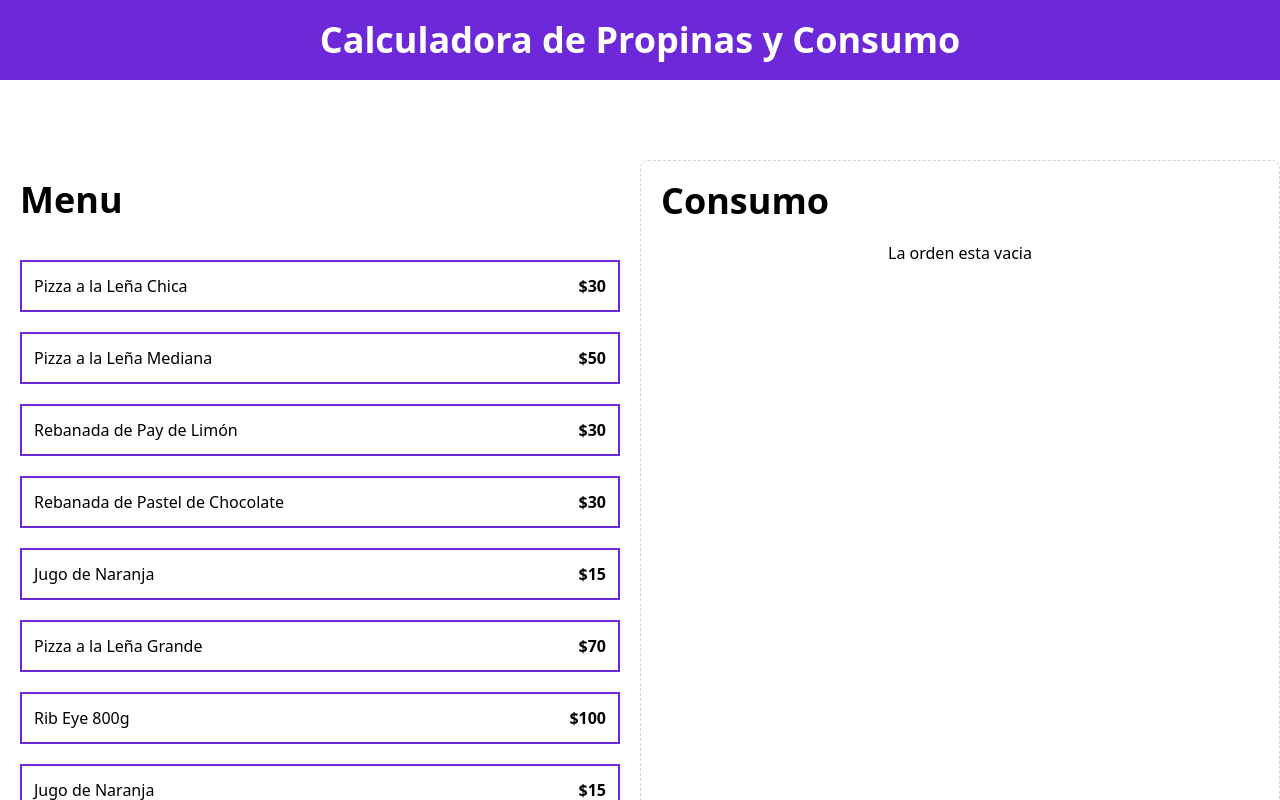
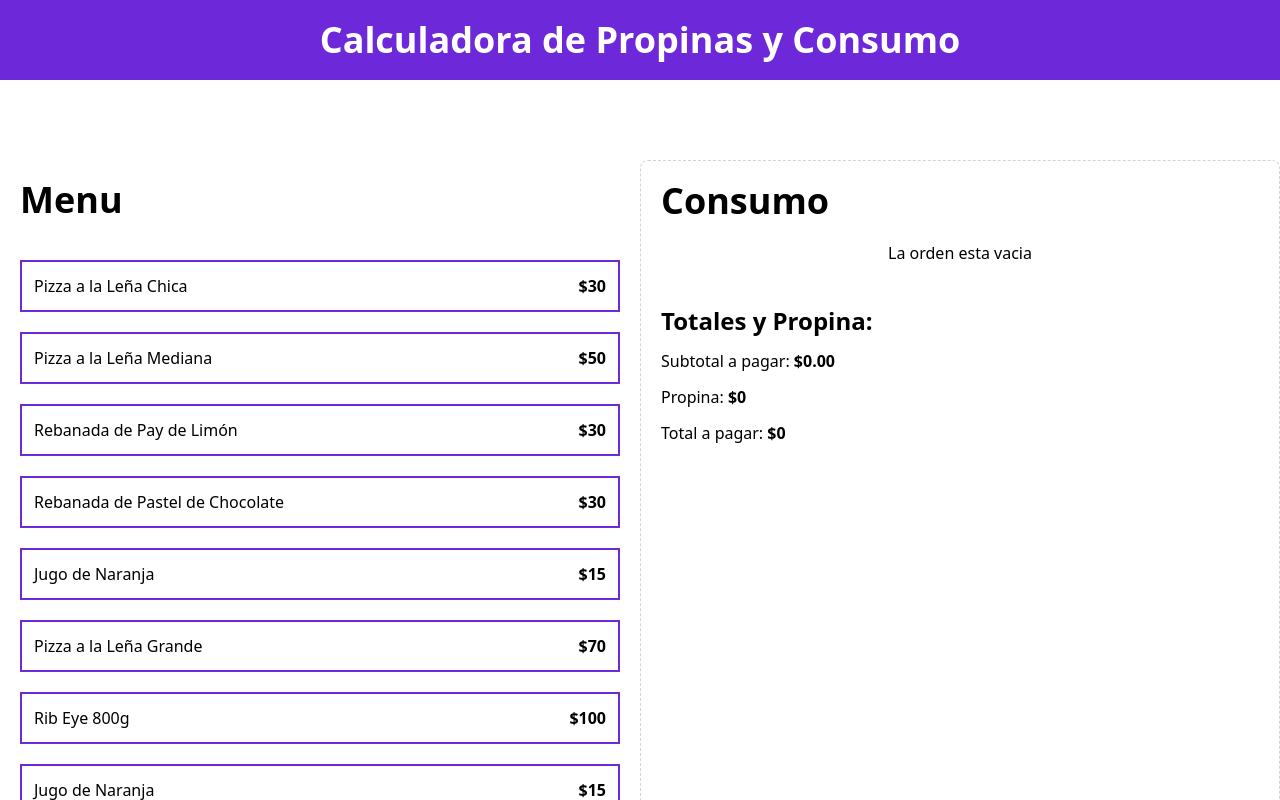
Before and after one commit to alexDev2808/calculadora-propinas-react, a React (Vite) app: page / in a window 1280 px wide. Shown: the top 800 px of the page. Built offline with nearby package versions, Linux system fonts and the light colour scheme.

Commit message:
Calculando subtotal

```diff
--- a/src/App.tsx
+++ b/src/App.tsx
@@ -1,5 +1,6 @@
 import MenuItem from "./components/MenuItem"
 import OrderContents from "./components/OrderContents";
+import OrderTotal from "./components/OrderTotal";
 import { menuItems } from "./data/db"
 import useOrder from "./hooks/useOrder"
 
@@ -37,6 +38,11 @@
             order={order}
             removeItem={removeItem}
           />
+
+          <OrderTotal
+            order={order}
+           />
+
         </div>
 
       </main>
--- /dev/null
+++ b/src/components/OrderTotal.tsx
@@ -0,0 +1,31 @@
+import { useMemo } from "react"
+import { OrderItem } from "../types"
+import { formatCurrency } from "../helpers"
+
+type OrderTotalProps = {
+    order: OrderItem[]
+}
+
+export default function OrderTotal( { order } : OrderTotalProps) {
+
+    const subtotalAmount = useMemo(() => order.reduce( (total, item) => total + (item.quantity * item.price ), 0), [order])
+
+  return (
+    <>
+        <div className="space-y-3">
+            <h2 className="font-black text-2xl">Totales y Propina:</h2>
+            <p>Subtotal a pagar: {''}
+                <span className="font-bold">{ formatCurrency( subtotalAmount )}</span>
+            </p>
+            <p>Propina: {''}
+                <span className="font-bold">$0</span>
+            </p>
+            <p>Total a pagar: {''}
+                <span className="font-bold">$0</span>
+            </p>
+        </div>
+
+        <button></button>
+    </>
+  )
+}
```
